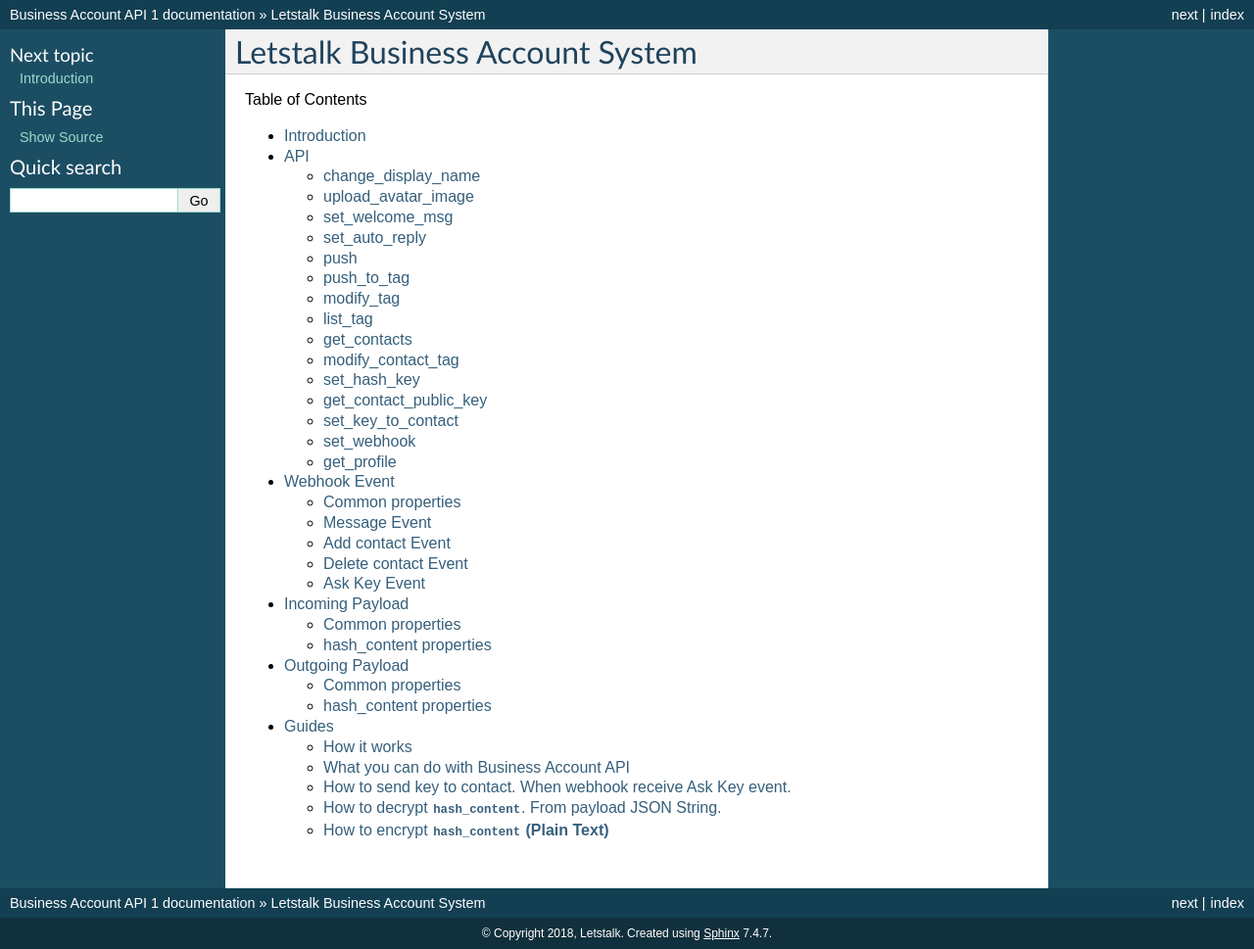
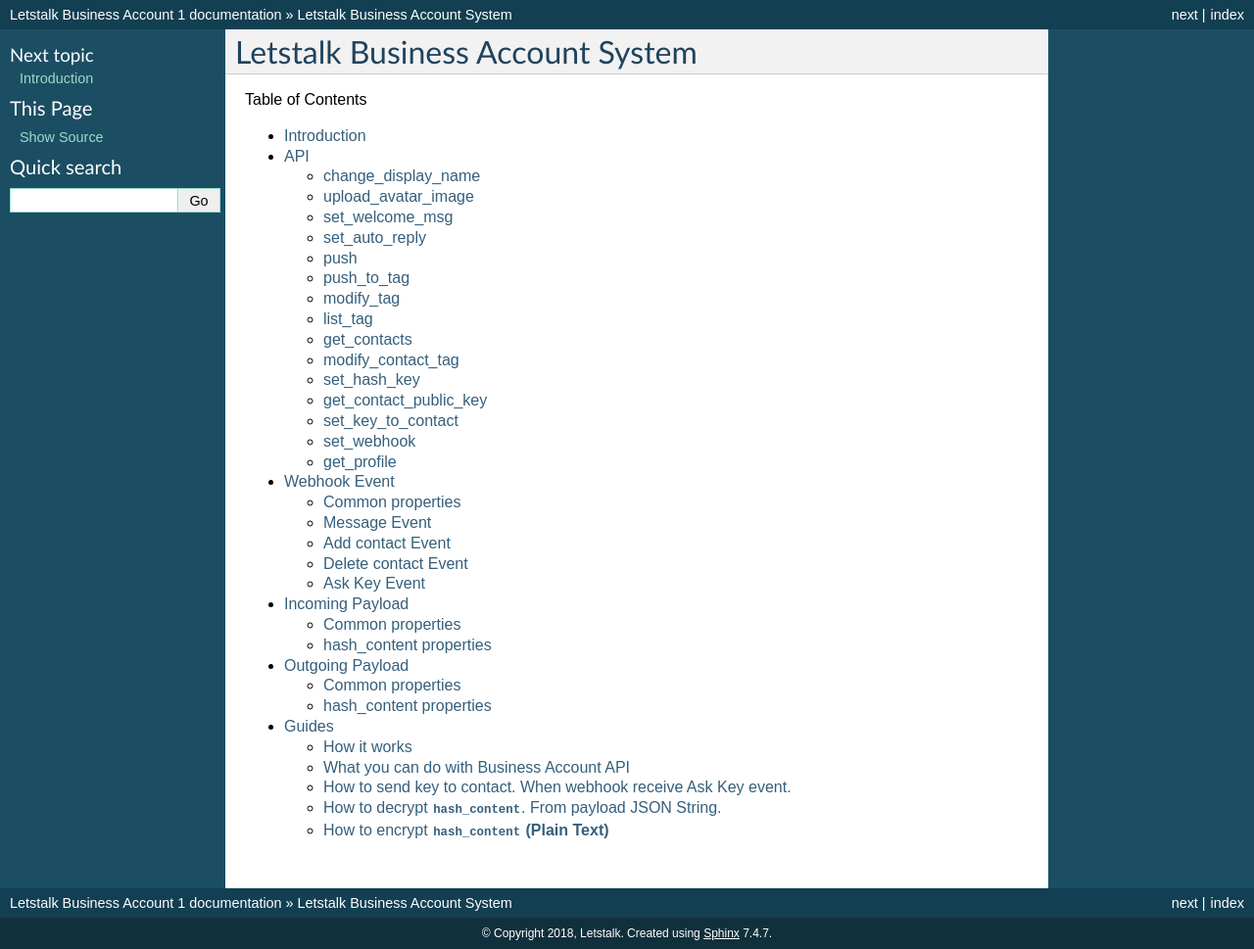
Before and after one commit to starixvn/rome_chatbot_chatbot-api, a Sphinx documentation site: the page built from docs/index.rst, in a window 1280 px wide. Shown: the whole page at 98% size. Built offline with Sphinx 7.4.7, drawn with Linux system fonts in a browser that asks for light colours.

Commit message:
Update conf.py

```diff
--- a/docs/conf.py
+++ b/docs/conf.py
@@ -3,7 +3,7 @@ import sys
 
 # -- Project information -----------------------------------------------------
 
-project = u'Business Account API'
+project = u'Letstalk Business Account'
 copyright = u'2018, Letstalk'
 author = u'Letstalk'
 version = u'1'
```
